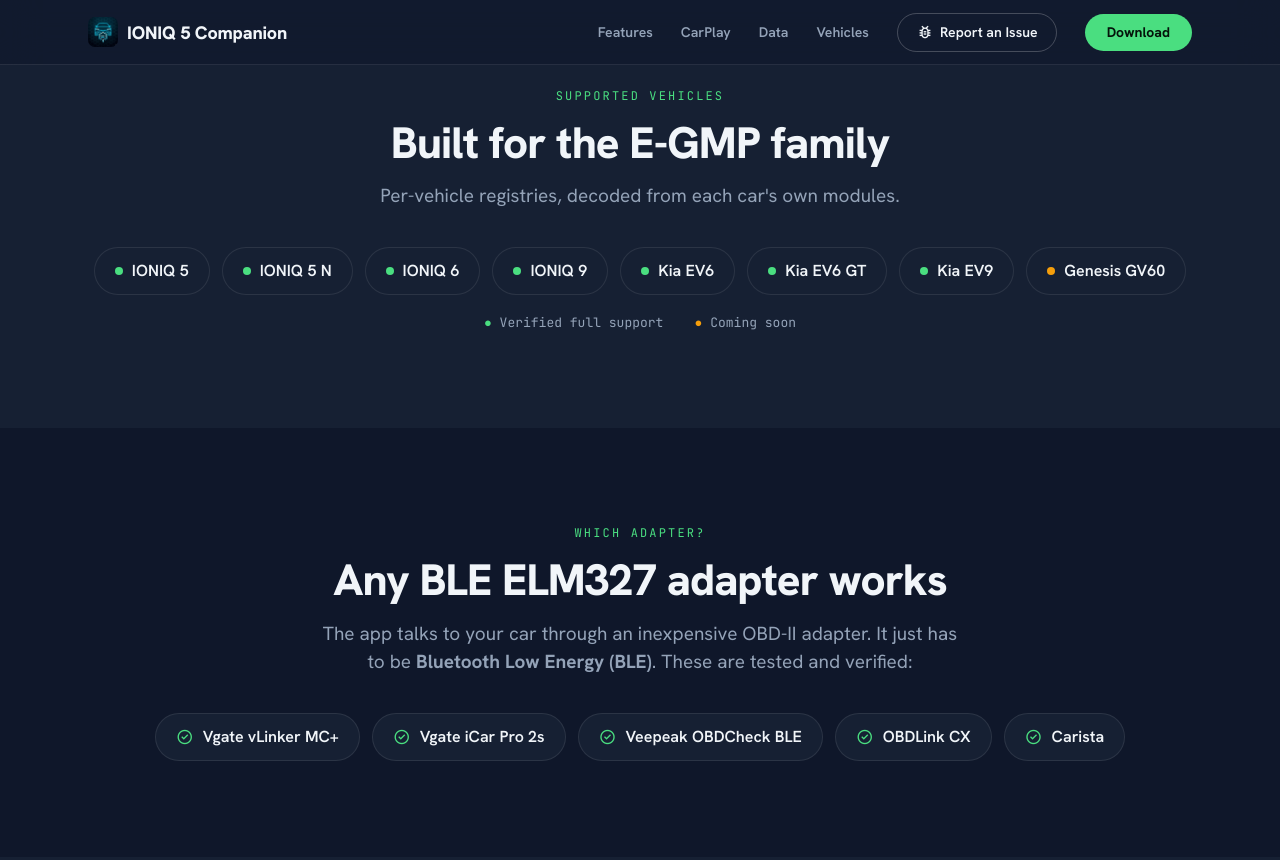
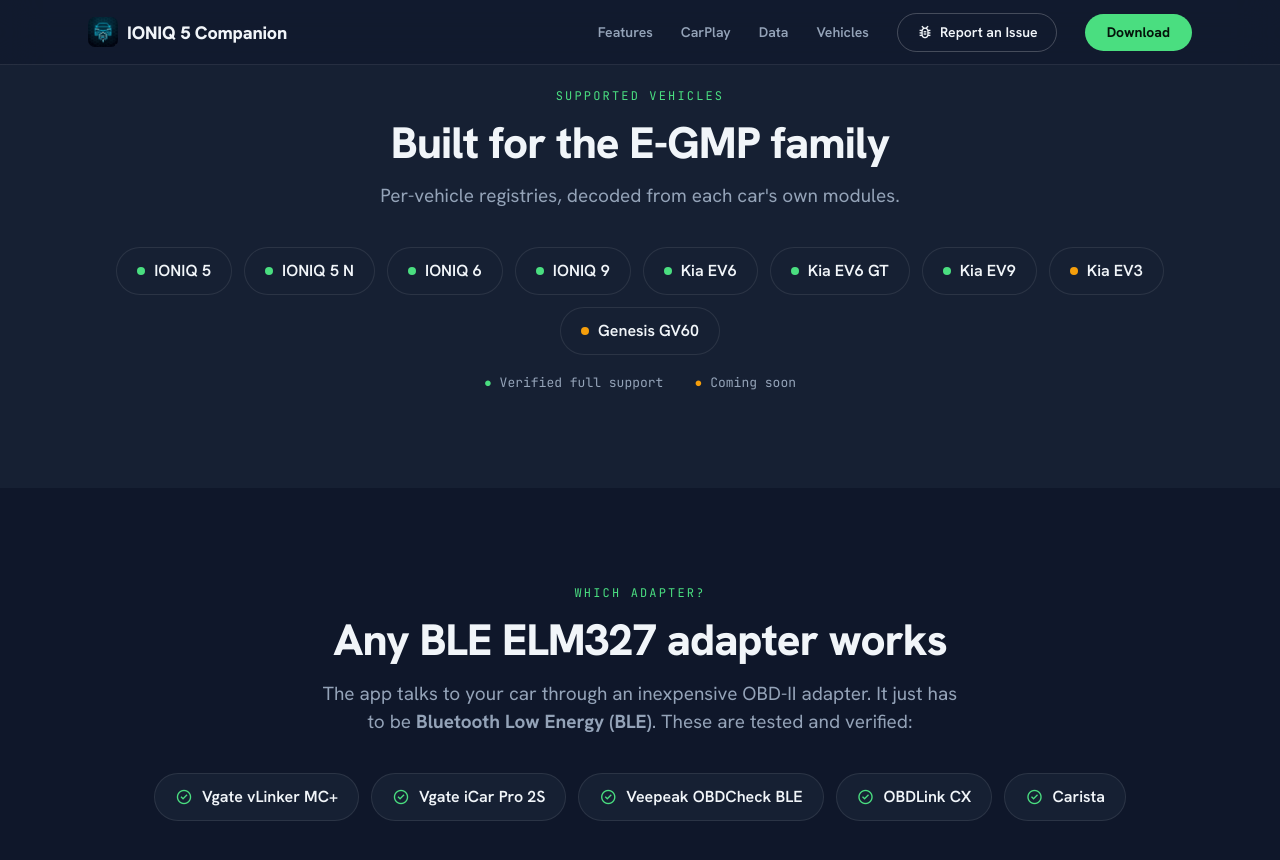
Before and after one commit to gburlingame/ioniq-app, a Jekyll site: the page built from index.html, in a window 1280 px wide and 900 px high, scrolled down 6558 px. Shown: the top 860 px of the window. Built offline with Jekyll 4.4.1, drawn with Linux system fonts in a browser that asks for light colours.

Commit message:
content: Kia EV3 joins the Coming soon roster; Vgate iCar Pro 2S casing
EV3 gets the same 'near' status as the GV60 on the landing page and in
features.md — registries ship for FWD SR/LR, AWD LR, and GT, but AWD/GT
and charging coverage are still blocked on captures, so 'Coming soon'
is the honest label.

Model designation is 2S, not 2s. Fixed on the landing page and the
support page; versions.md is left alone as published changelog text.

Co-Authored-By: Claude Opus 5 <noreply@anthropic.com>

```diff
--- a/index.html
+++ b/index.html
@@ -212,6 +212,7 @@ nav_exclude: true
     <div class="vchip"><span class="dot full"></span>Kia EV6</div>
     <div class="vchip"><span class="dot full"></span>Kia EV6 GT</div>
     <div class="vchip"><span class="dot full"></span>Kia EV9</div>
+    <div class="vchip"><span class="dot near"></span>Kia EV3</div>
     <div class="vchip"><span class="dot near"></span>Genesis GV60</div>
   </div>
   <div class="veh-legend"><span style="color:var(--primary)">&#9679;</span> Verified full support &nbsp;&nbsp; <span style="color:var(--tertiary)">&#9679;</span> Coming soon</div>
@@ -224,7 +225,7 @@ nav_exclude: true
   <p class="lead center">The app talks to your car through an inexpensive OBD-II adapter. It just has to be <b>Bluetooth Low Energy (BLE)</b>. These are tested and verified:</p>
   <div class="veh">
     <div class="vchip"><span class="material-symbols-outlined ok">check_circle</span>Vgate vLinker MC+</div>
-    <div class="vchip"><span class="material-symbols-outlined ok">check_circle</span>Vgate iCar Pro 2s</div>
+    <div class="vchip"><span class="material-symbols-outlined ok">check_circle</span>Vgate iCar Pro 2S</div>
     <div class="vchip"><span class="material-symbols-outlined ok">check_circle</span>Veepeak OBDCheck BLE</div>
     <div class="vchip"><span class="material-symbols-outlined ok">check_circle</span>OBDLink CX</div>
     <div class="vchip"><span class="material-symbols-outlined ok">check_circle</span>Carista</div>
```
Also changed, not shown: features.md (+1 -0 lines), support.md (+1 -1 lines).
